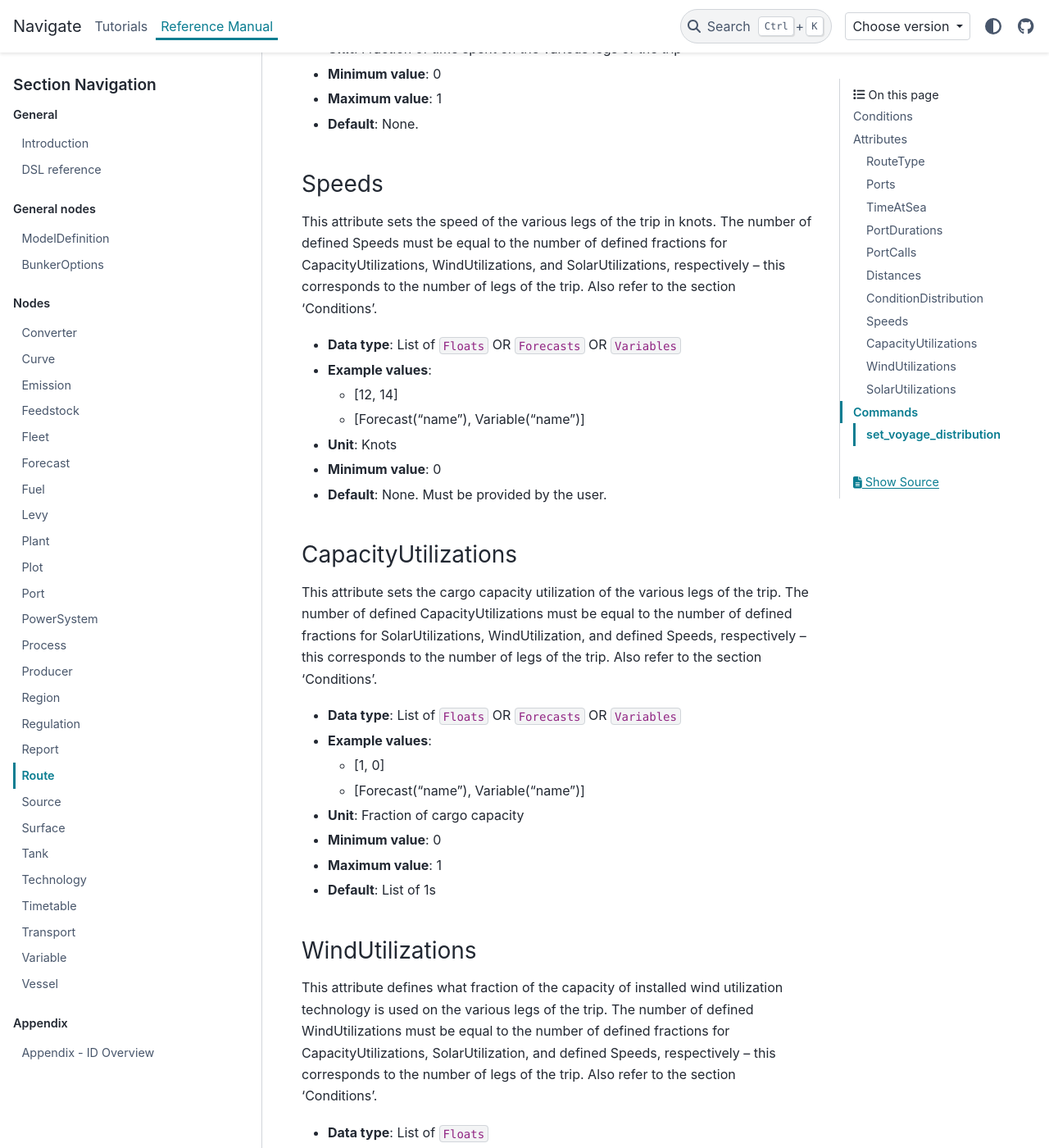
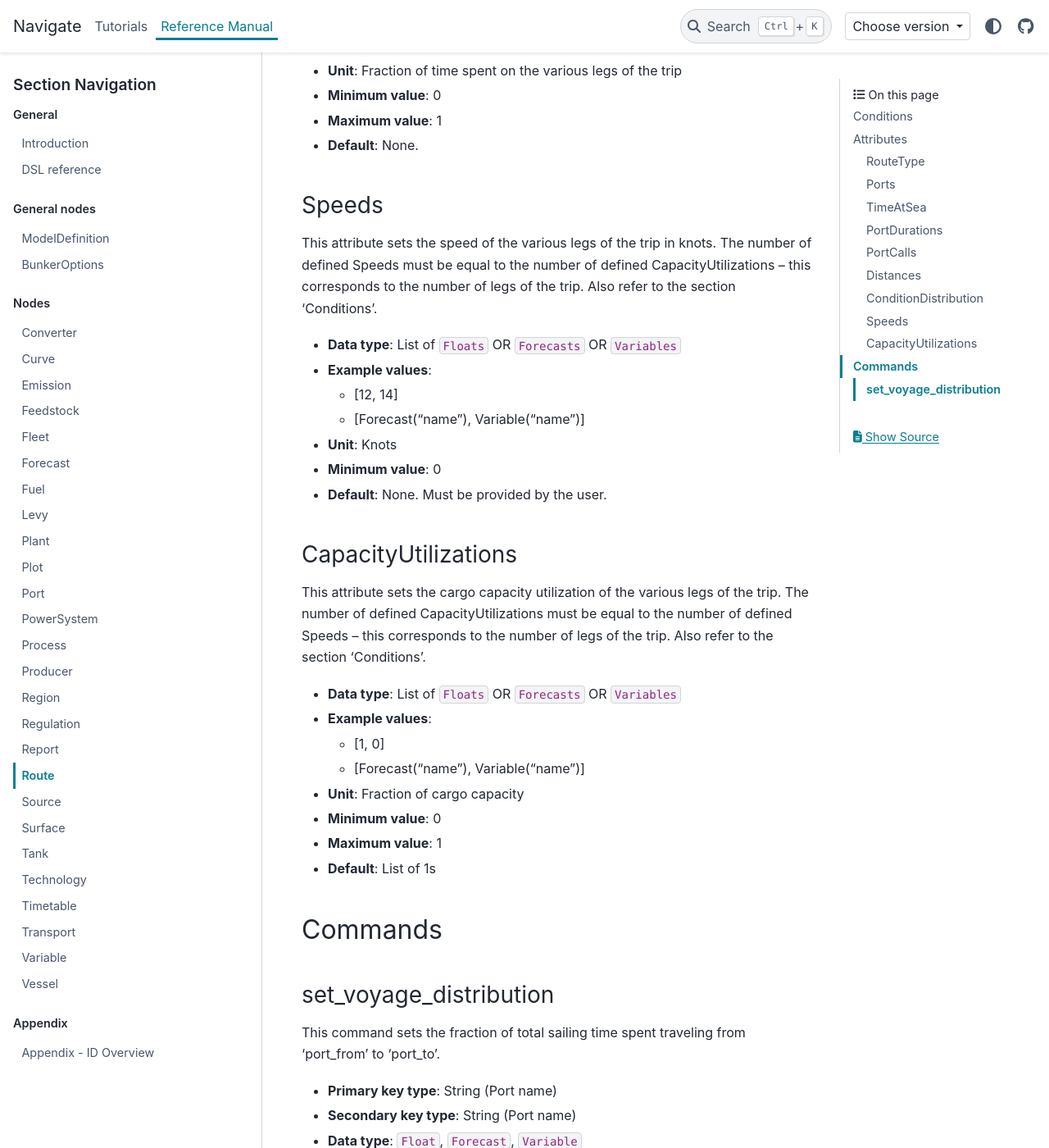
Before and after one commit to zerocarbonshipping/navigate-zcs, a Sphinx documentation site: the page built from docs/reference_manual/route.md, in a window 1280 px wide and 1400 px high, scrolled down 4149 px. Shown: the whole window at 82% size. Built offline with Sphinx 7.4.7 and the PyData theme 0.15.4, drawn with Linux system fonts in a browser that asks for light colours; some of the changed text lies outside the part shown.

Commit message:
Align the Route manual with the node's actual attributes and checks
The page drifted from the Route DSL surface: both conditions lists named a
'Times' attribute where the code warns on or length-checks
ConditionDistribution, the WindUtilizations and SolarUtilizations sections
documented attributes that exist nowhere in the code, and the Speeds and
CapacityUtilizations entries tied their lengths to those phantom lists
instead of to each other.

Closes #63.

Co-Authored-By: Claude Fable 5 <noreply@anthropic.com>

```diff
--- a/docs/reference_manual/route.md
+++ b/docs/reference_manual/route.md
@@ -135,7 +135,7 @@ This attribute sets the fraction of time spent on the various legs of the trip.
 
 ### Speeds
 
-This attribute sets the speed of the various legs of the trip in knots. The number of defined Speeds must be equal to the number of defined fractions for CapacityUtilizations, WindUtilizations, and SolarUtilizations, respectively – this corresponds to the number of legs of the trip. Also refer to the section ‘Conditions’.
+This attribute sets the speed of the various legs of the trip in knots. The number of defined Speeds must be equal to the number of defined CapacityUtilizations – this corresponds to the number of legs of the trip. Also refer to the section ‘Conditions’.
 
 * **Data type**: List of `Floats` OR `Forecasts` OR `Variables`
 * **Example values**:
@@ -147,39 +147,13 @@ This attribute sets the speed of the various legs of the trip in knots. The numb
 
 ### CapacityUtilizations
 
-This attribute sets the cargo capacity utilization of the various legs of the trip. The number of defined CapacityUtilizations must be equal to the number of defined fractions for SolarUtilizations, WindUtilization, and defined Speeds, respectively – this corresponds to the number of legs of the trip. Also refer to the section ‘Conditions’.
+This attribute sets the cargo capacity utilization of the various legs of the trip. The number of defined CapacityUtilizations must be equal to the number of defined Speeds – this corresponds to the number of legs of the trip. Also refer to the section ‘Conditions’.
 
 * **Data type**: List of `Floats` OR `Forecasts` OR `Variables`
 * **Example values**:
     - [1, 0]
     - [Forecast("name"), Variable("name")]
 * **Unit**: Fraction of cargo capacity
-* **Minimum value**: 0
-* **Maximum value**: 1
-* **Default**: List of 1s
-
-### WindUtilizations
-
-This attribute defines what fraction of the capacity of installed wind utilization technology is used on the various legs of the trip. The number of defined WindUtilizations must be equal to the number of defined fractions for CapacityUtilizations, SolarUtilization, and defined Speeds, respectively – this corresponds to the number of legs of the trip. Also refer to the section ‘Conditions’.
-
-* **Data type**: List of `Floats`
-* **Example values**:
-    - [0.7]
-    - [0.1, 0.5]
-* **Unit**: Fraction of max. wind utilization capacity used
-* **Minimum value**: 0
-* **Maximum value**: 1
-* **Default**: List of 1s
-
-### SolarUtilizations
-
-This attribute defines what fraction of the capacity of installed solar utilization technology is used on the various legs of the trip. The number of defined SolarUtilizations must be equal to the number of defined fractions for CapacityUtilizations, WindUtilizations, and defined Speeds, respectively – this corresponds to the number of legs of the trip. Also refer to the section ‘Conditions’.
-
-* **Data type**: List of `Floats`
-* **Example values**:
-    - [0.7]
-    - [0.1, 0.5]
-* **Unit**: Fraction of max. solar utilization capacity used
 * **Minimum value**: 0
 * **Maximum value**: 1
 * **Default**: List of 1s
```
Also changed, not shown: other parts of docs/reference_manual/route.md (+2 -2 lines).
